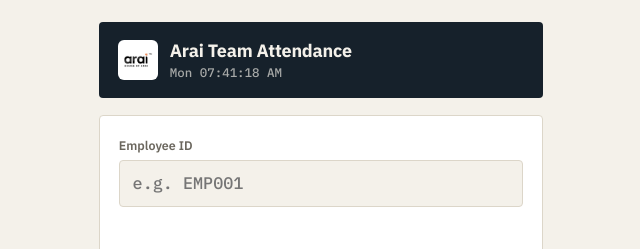
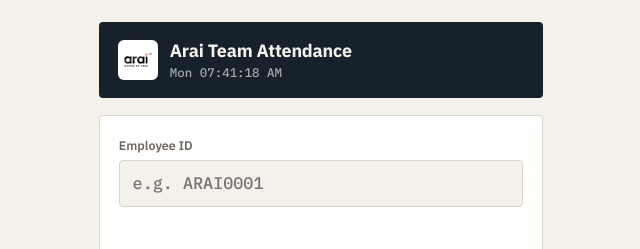
Before and after one commit to HRARAI/ARAI-Attendance, a plain HTML site: page index.html in a window 1280 px wide. Shown: the top 249 px of the page, 319-959 px from the left. Drawn offline with Linux system fonts and the light colour scheme; no server answers; files whose address does not match are found by name.

Commit message:
Update index.html

```diff
--- a/index.html
+++ b/index.html
@@ -45,7 +45,7 @@
         inputmode="text"
         autocomplete="off"
         autocapitalize="characters"
-        placeholder="e.g. EMP001"
+        placeholder="e.g. ARAI0001"
       />
       <p class="field-note" id="employeeNote">&nbsp;</p>
     </div>
```
